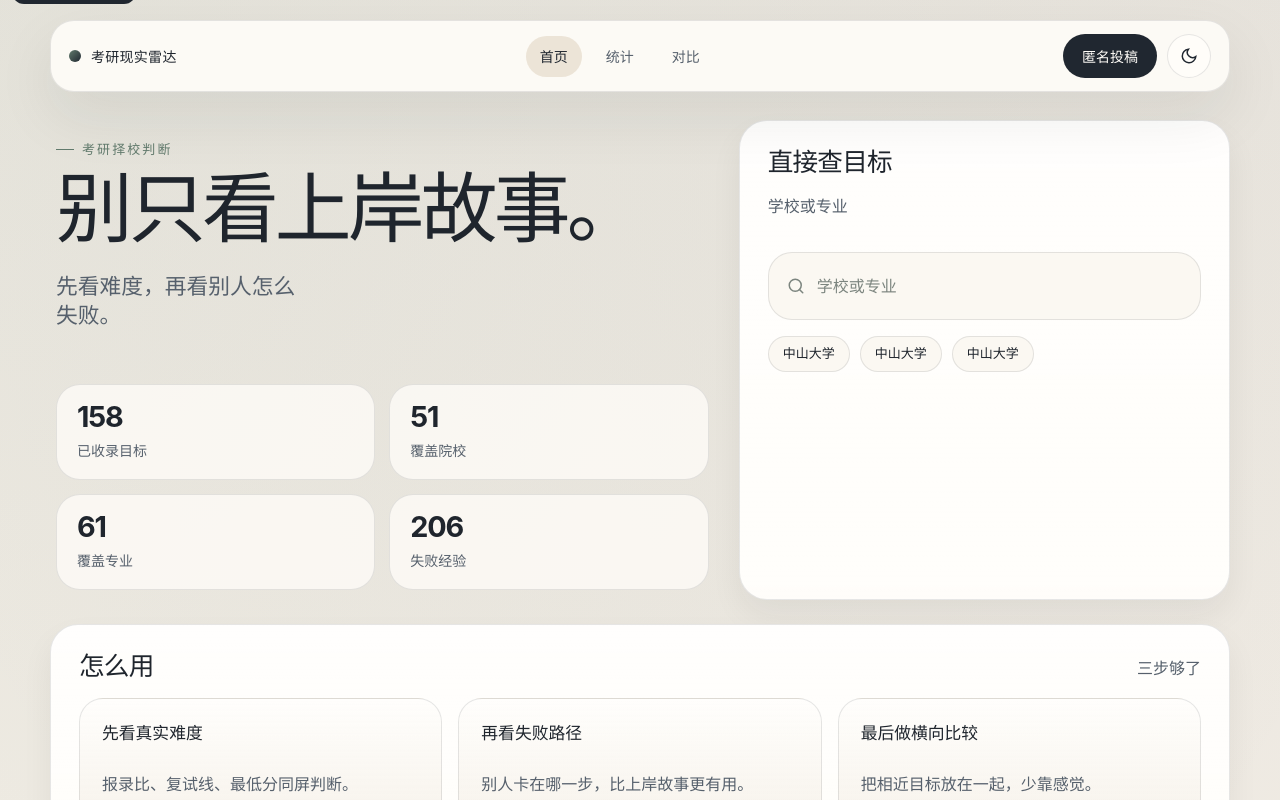
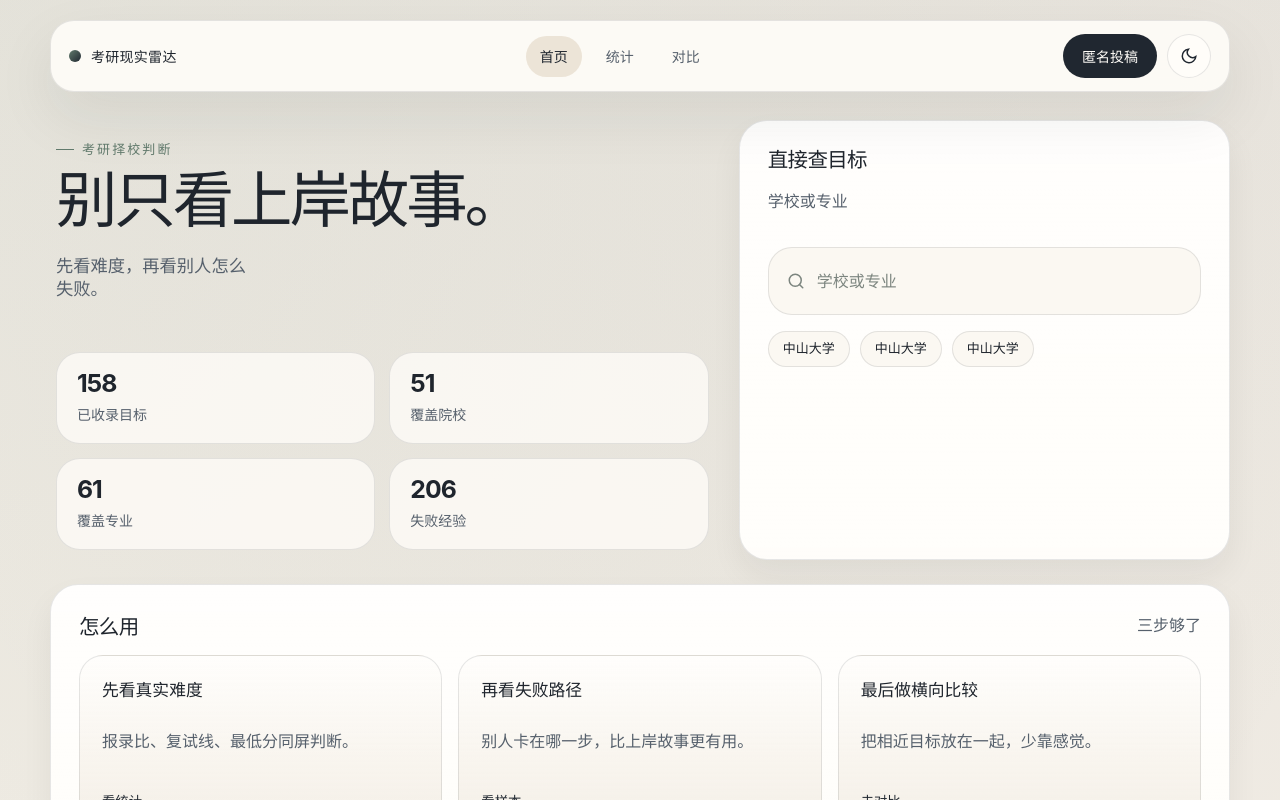
Before and after one commit to August1314/kaoyan-reality-radar-web, a React (Vite) app: page / in a window 1280 px wide. Shown: the top 800 px of the page. Built offline with nearby package versions, Linux system fonts and the light colour scheme.

Commit message:
fix: tune hero scale and hide skip link by default

```diff
--- a/src/App.css
+++ b/src/App.css
@@ -115,14 +115,14 @@ ol {
 }
 
 h1 {
-  font-size: clamp(2.7rem, 6vw, 5.3rem);
+  font-size: clamp(2.25rem, 4.8vw, 4.35rem);
   line-height: 0.95;
   letter-spacing: -0.05em;
   color: var(--color-text);
 }
 
 h2 {
-  font-size: clamp(1.35rem, 2vw, 1.8rem);
+  font-size: clamp(1.2rem, 1.6vw, 1.55rem);
   line-height: 1.05;
   letter-spacing: -0.03em;
   color: var(--color-text);
@@ -157,7 +157,7 @@ h3 {
 .hero-copy {
   max-width: 18ch;
   margin-top: 12px;
-  font-size: clamp(1.08rem, 1.9vw, 1.36rem);
+  font-size: clamp(0.98rem, 1.35vw, 1.18rem);
   line-height: 1.35;
 }
 
@@ -345,7 +345,7 @@ h3 {
   display: flex;
   flex-direction: column;
   justify-content: space-between;
-  min-height: 480px;
+  min-height: 440px;
   padding: 20px 6px 10px;
 }
 
@@ -353,7 +353,7 @@ h3 {
   display: grid;
   gap: 16px;
   align-content: start;
-  min-height: 480px;
+  min-height: 440px;
 }
 
 .trust-strip {
@@ -373,7 +373,7 @@ h3 {
 }
 
 .trust-strip__item strong {
-  font-size: 1.8rem;
+  font-size: 1.55rem;
   line-height: 1;
   letter-spacing: -0.04em;
   color: var(--color-text);
@@ -726,7 +726,7 @@ mark {
 .context-item strong,
 .stats-kpi-num {
   color: var(--color-text);
-  font-size: 1.1rem;
+  font-size: 1rem;
   font-weight: 800;
 }
 
@@ -1104,17 +1104,23 @@ mark {
 
 .skip-link {
   position: absolute;
-  top: -40px;
+  top: 12px;
   left: 12px;
   padding: 10px 14px;
   border-radius: 12px;
   background: var(--color-primary);
   color: var(--color-bg-strong);
   z-index: 100;
+  opacity: 0;
+  pointer-events: none;
+  transform: translateY(-160%);
+  transition: transform 0.2s ease, opacity 0.2s ease;
 }
 
 .skip-link:focus {
-  top: 12px;
+  opacity: 1;
+  pointer-events: auto;
+  transform: translateY(0);
 }
 
 .sr-only {
```
